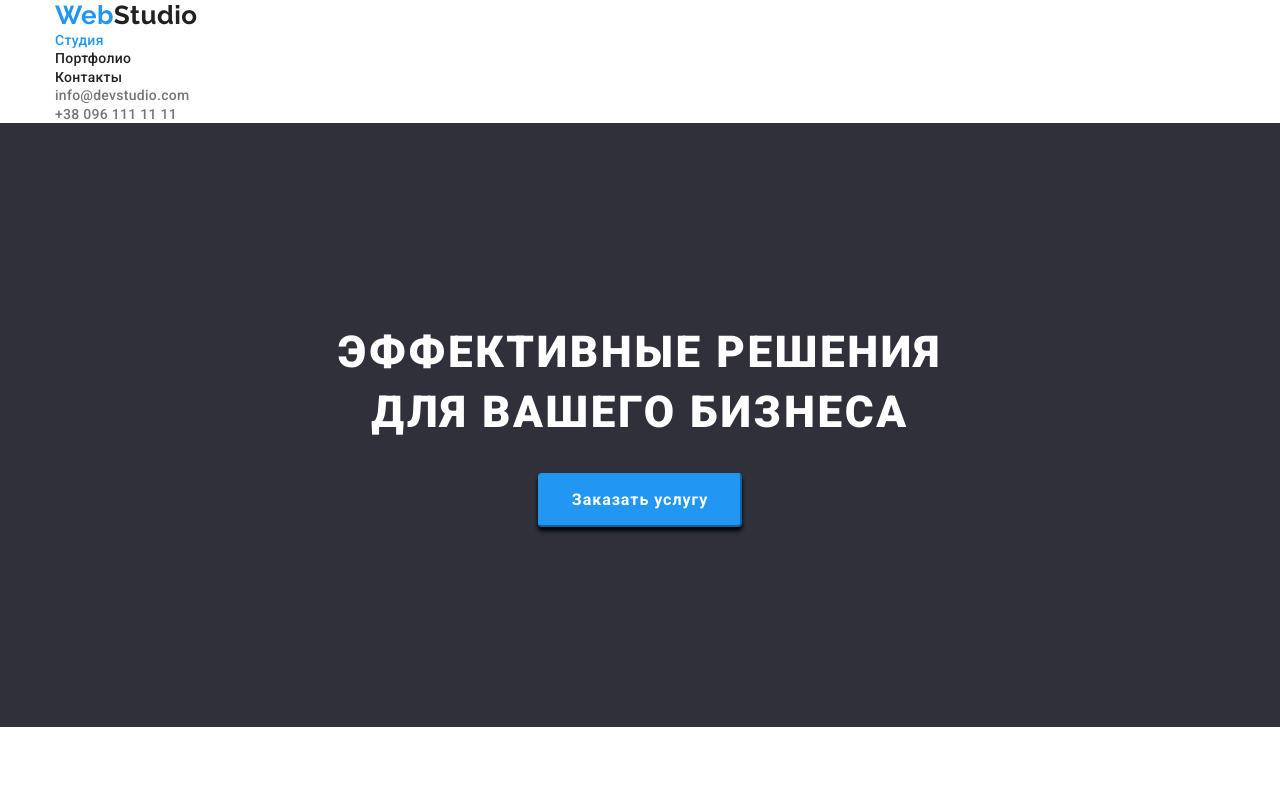
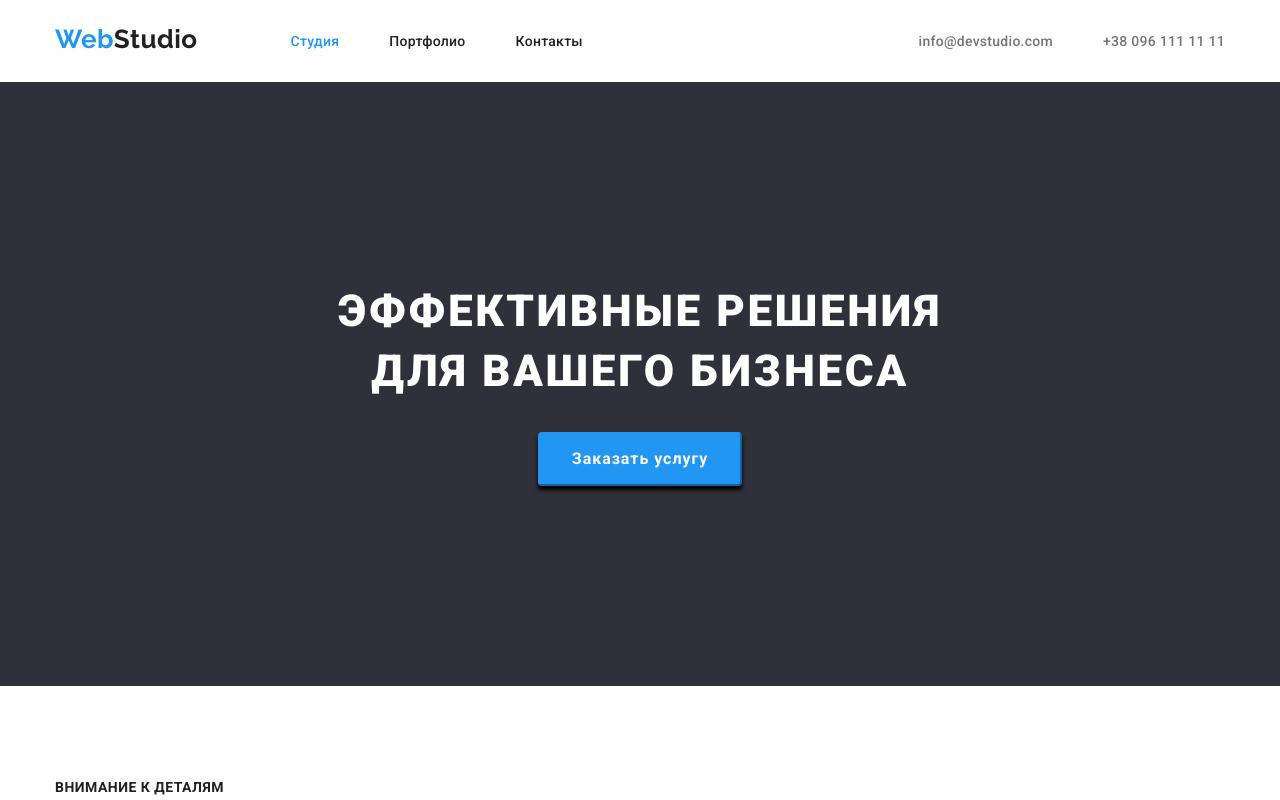
Before and after one commit to SerhiiKudriavtsev/goit-markup-hw-03, a plain HTML site: page index.html in a window 1280 px wide. Shown: the top 800 px of the page. Drawn offline with nearby package versions, Linux system fonts and the light colour scheme.

Commit message:
Впорядкував хедер

```diff
--- a/css/style.css
+++ b/css/style.css
@@ -67,6 +67,10 @@ font-weight: bold;
 font-size: 26px;
 line-height: 31px;
 color: #2196F3;
+margin-right: 93px;
+display: block;
+padding-top: 24px;
+padding-bottom: 25px;
 }
 .logo span { color: #212121;}
 .logo:hover {
@@ -76,6 +80,33 @@ color: #2196F3;
     color: var(--accent-color);
 }
 
+.header-flex {
+    display: flex;
+    align-items: center;
+}
+
+.header-flex li {
+    display: block;
+    padding-top: 32px;
+    padding-bottom: 32px;
+}
+
+.header-flex li + li {
+    margin-left: 50px;
+}
+
+nav {
+    display: flex;
+}
+
+nav ul {
+    display: flex;
+}
+
+.header-flex> ul {
+    display: flex;
+    margin-left: auto;
+}
 
 .header .list {
     font-weight: 500;
--- a/index.html
+++ b/index.html
@@ -14,7 +14,7 @@
 <body>
     <!--Шапка сайта-->
     <header class="header">
-        <div class="container">
+        <div class="container header-flex">
             <nav>
                 <a class="logo" href="./index.html">Web<span>Studio</span></a>
                 <ul>
```
Also changed, not shown: portfolio.html (+1 -1 lines).
